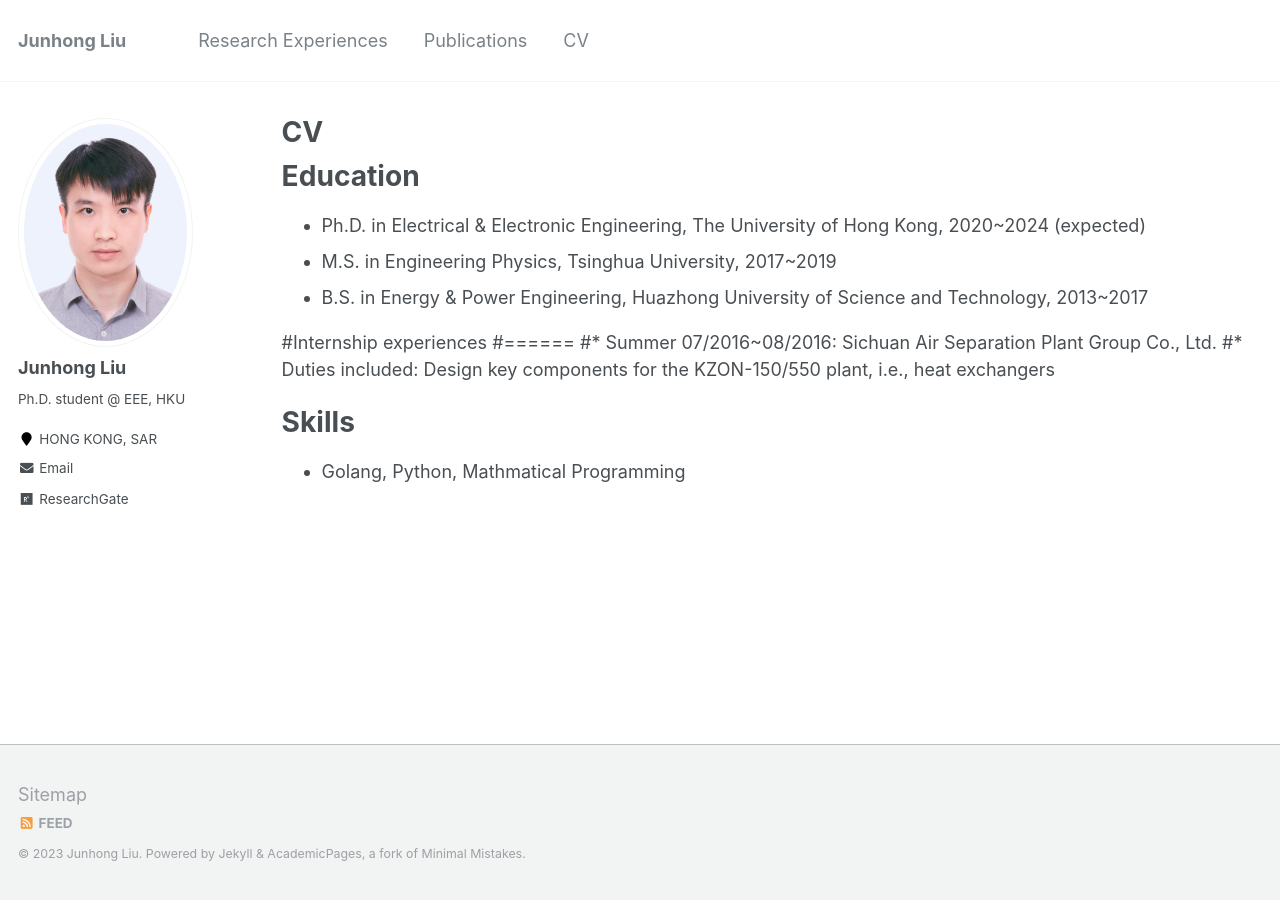
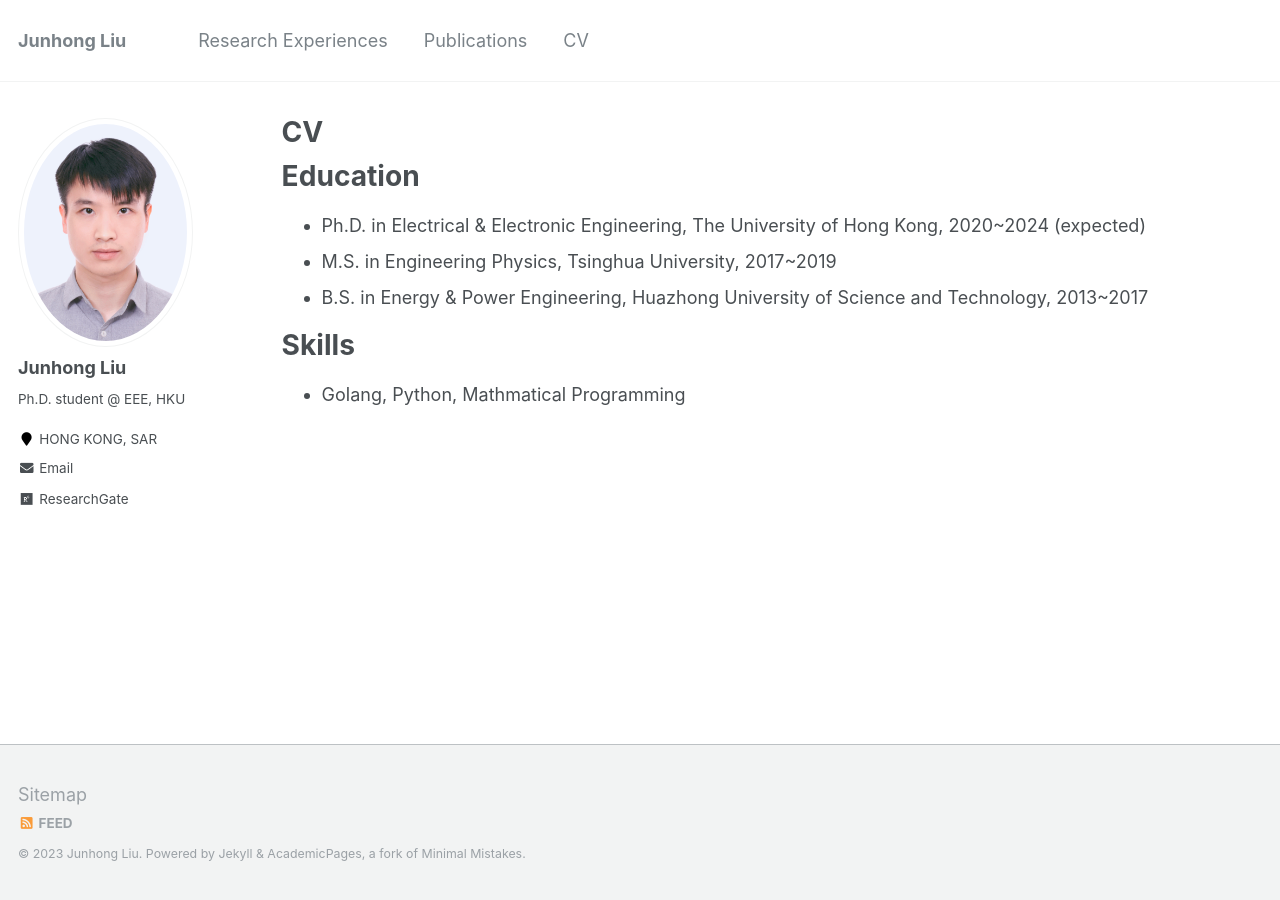
Before and after one commit to johnny-eee/online, a Jekyll site: the page built from _pages/cv.md, in a window 1280 px wide. Built offline with Jekyll 4.4.1, drawn with Linux system fonts in a browser that asks for light colours.

Commit message:
Update cv.md

```diff
--- a/_pages/cv.md
+++ b/_pages/cv.md
@@ -15,13 +15,6 @@ Education
 * M.S. in Engineering Physics, Tsinghua University, 2017~2019
 * B.S. in Energy & Power Engineering, Huazhong University of Science and Technology, 2013~2017
 
-
-#Internship experiences
-#======
-#* Summer 07/2016~08/2016: Sichuan Air Separation Plant Group Co., Ltd.
-#* Duties included: Design key components for the KZON-150/550 plant, i.e., heat exchangers
-
-
 Skills
 ======
 * Golang, Python, Mathmatical Programming
```
